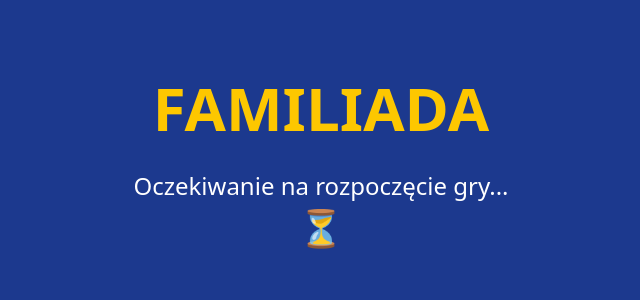
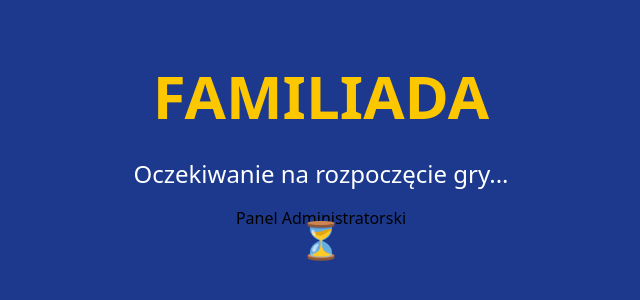
Before and after one commit to wikipop/familiada-web-app, a Vue app in the folder familiada-app/: page /game in a window 1280 px wide. Shown: the part 232-532 px from the top of the page, without its empty margins (319-959 px from the left). Built offline with nearby package versions, Linux system fonts and the light colour scheme.

Commit message:
feat: add admin panel link and update README with CSV to JSON conversion

```diff
--- a/familiada-app/src/views/Game.vue
+++ b/familiada-app/src/views/Game.vue
@@ -79,6 +79,7 @@
     <!-- Waiting Screen -->
     <div v-else class="flex flex-col items-center justify-center">
       <div class="text-white text-2xl mb-4">Oczekiwanie na rozpoczęcie gry...</div>
+        <a href="/admin">Panel Administratorski</a>
       <div class="animate-bounce text-yellow-400 text-4xl">⏳</div>
     </div>
   </div>
```
Also changed, not shown: 1 other file (tests, documents, lock files or other folders).
